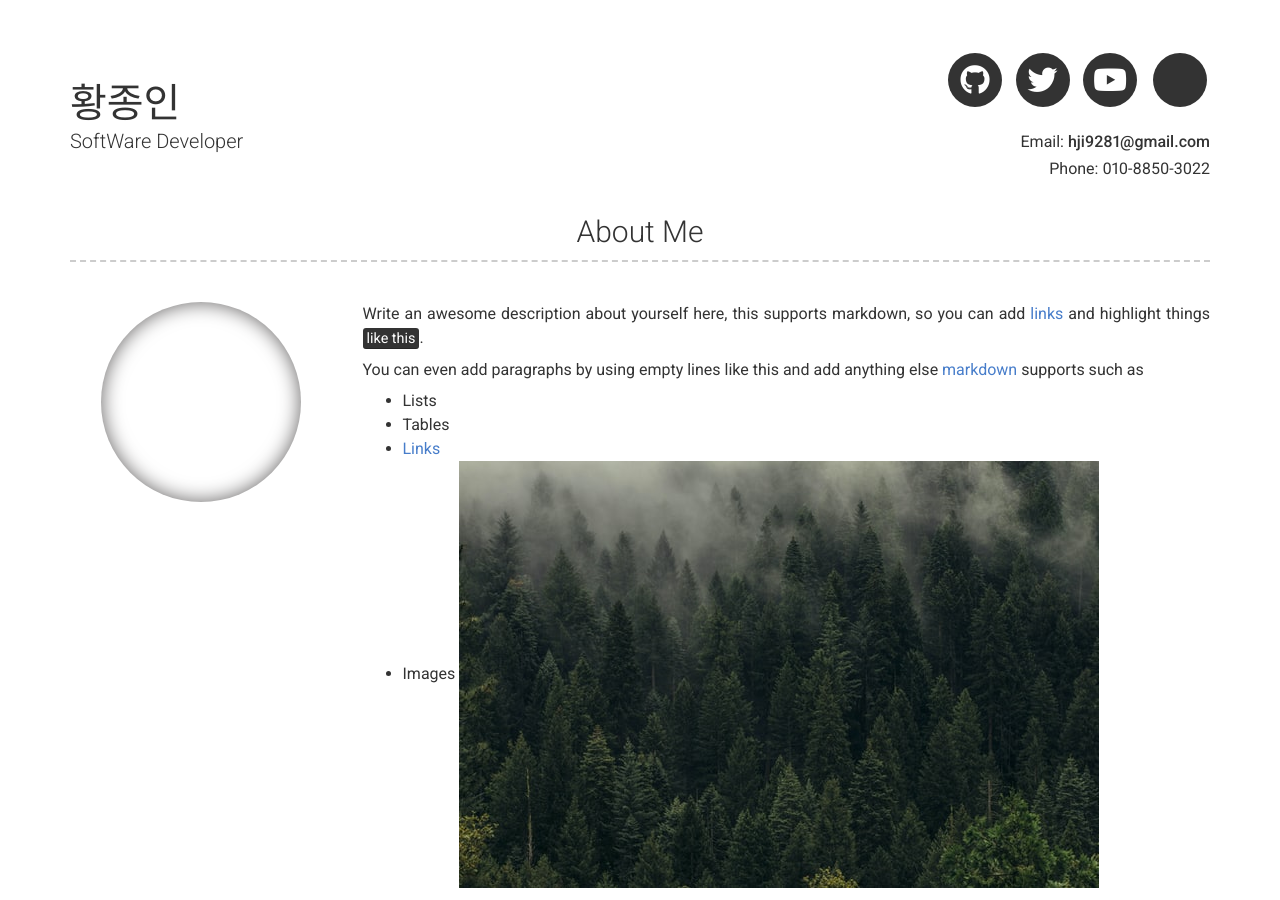
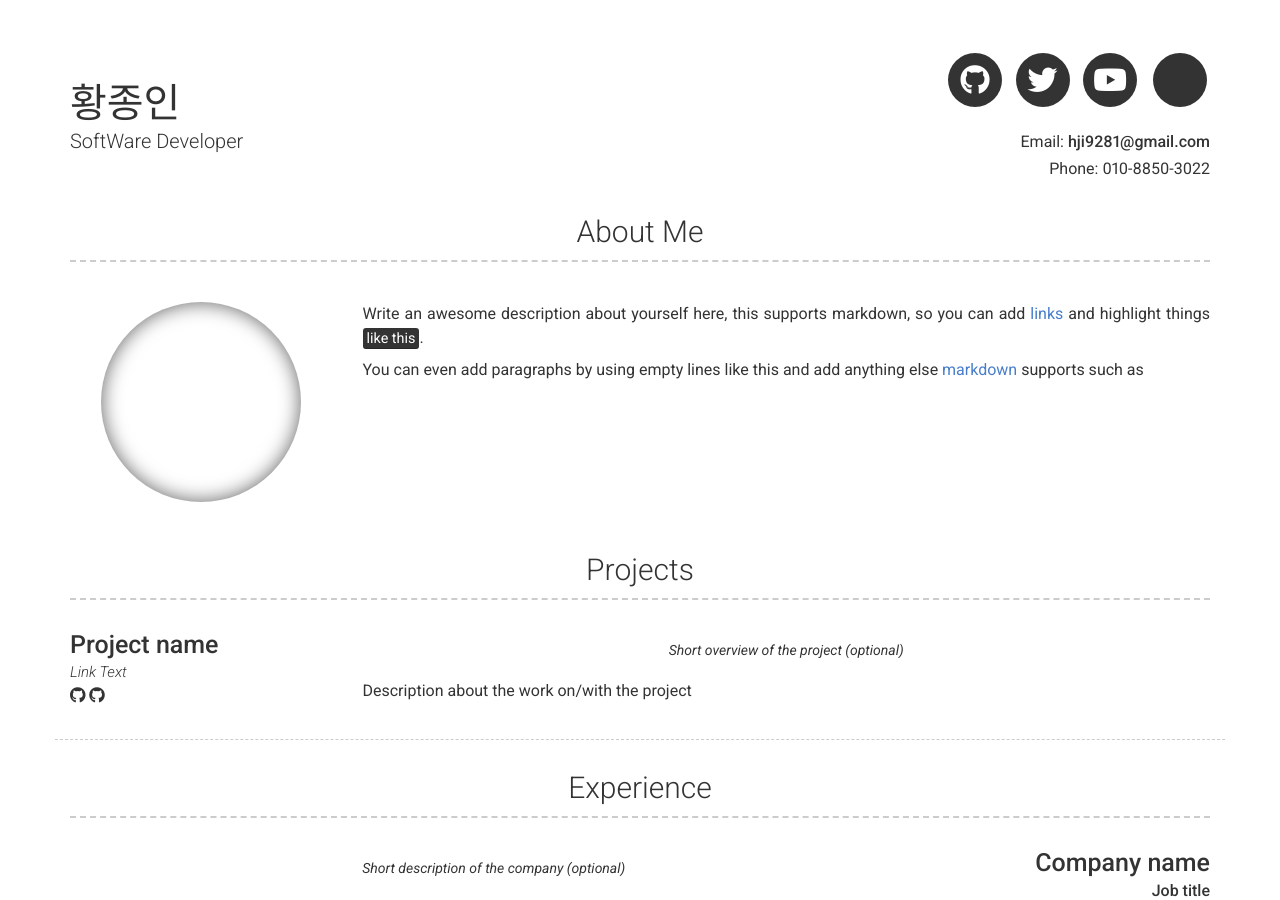
Before and after one commit to AngusHwang/angushwang1.github.io, a Jekyll site: the page built from index.md, in a window 1280 px wide and 900 px high. Built offline with Jekyll 4.4.1, drawn with Linux system fonts in a browser that asks for light colours; nearby versions of some CDN libraries.

Commit message:
Update _config.yml

```diff
--- a/_config.yml
+++ b/_config.yml
@@ -43,10 +43,6 @@ about_content: | # this will include new lines to allow paragraphs
   Write an awesome description about yourself here, this supports markdown, so you can add [links](http://foobar.com) and highlight things <mark>like this</mark>.
 
   You can even add paragraphs by using empty lines like this and add anything else [markdown](https://www.markdownguide.org/getting-started#what-is-markdown) supports such as
-    - Lists
-    - Tables
-    - <a href="google.com">Links</a>
-    - Images ![alt text](/images/landscape-trees.jpg "Trees")
 
 content:
   - title: Projects # Title for the section
```
